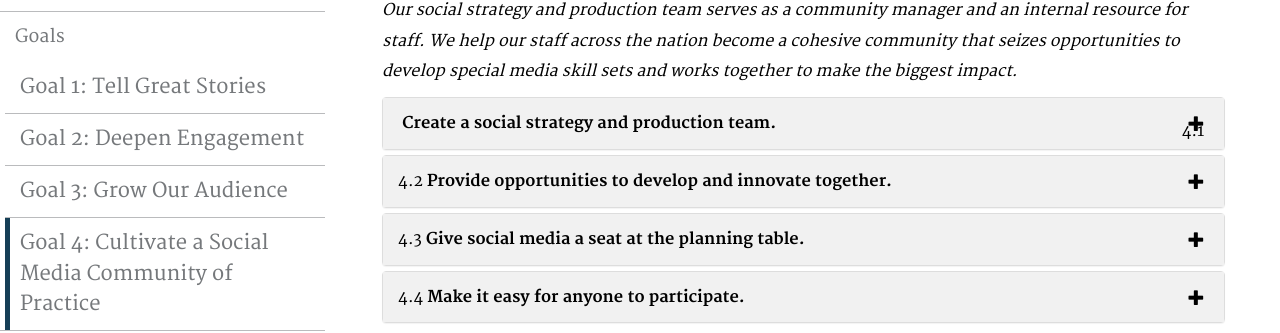
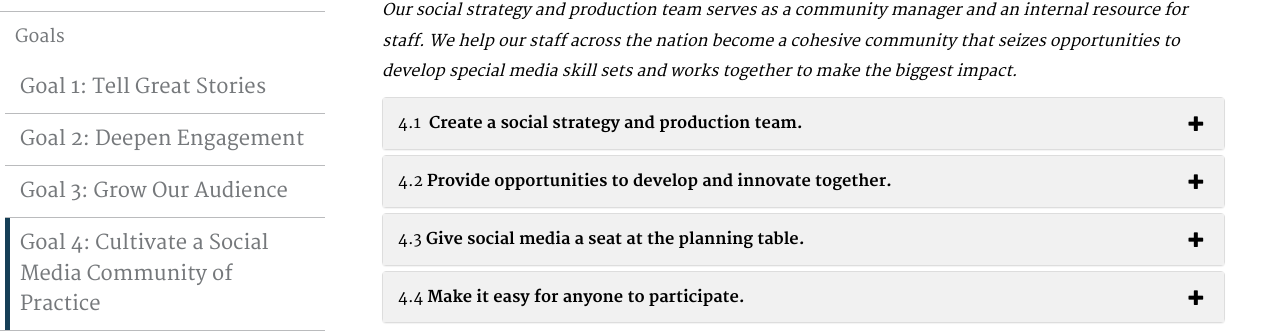
Before and after one commit to usnationalarchives/social-media-strategy, a Jekyll site: the page built from pages/goal4.md, in a window 1280 px wide. Shown: the part 172-505 px from the top of the page. Built offline with Jekyll 4.4.1, drawn with Linux system fonts in a browser that asks for light colours.

Commit message:
updated style

```diff
--- a/assets/css/nara.css
+++ b/assets/css/nara.css
@@ -46,7 +46,7 @@ aside p{
 }
 
 
-.panel-title a span{
+.panel-title a span.glyphicon{
   right:20px;
   top:18px;
   position:absolute;
```
